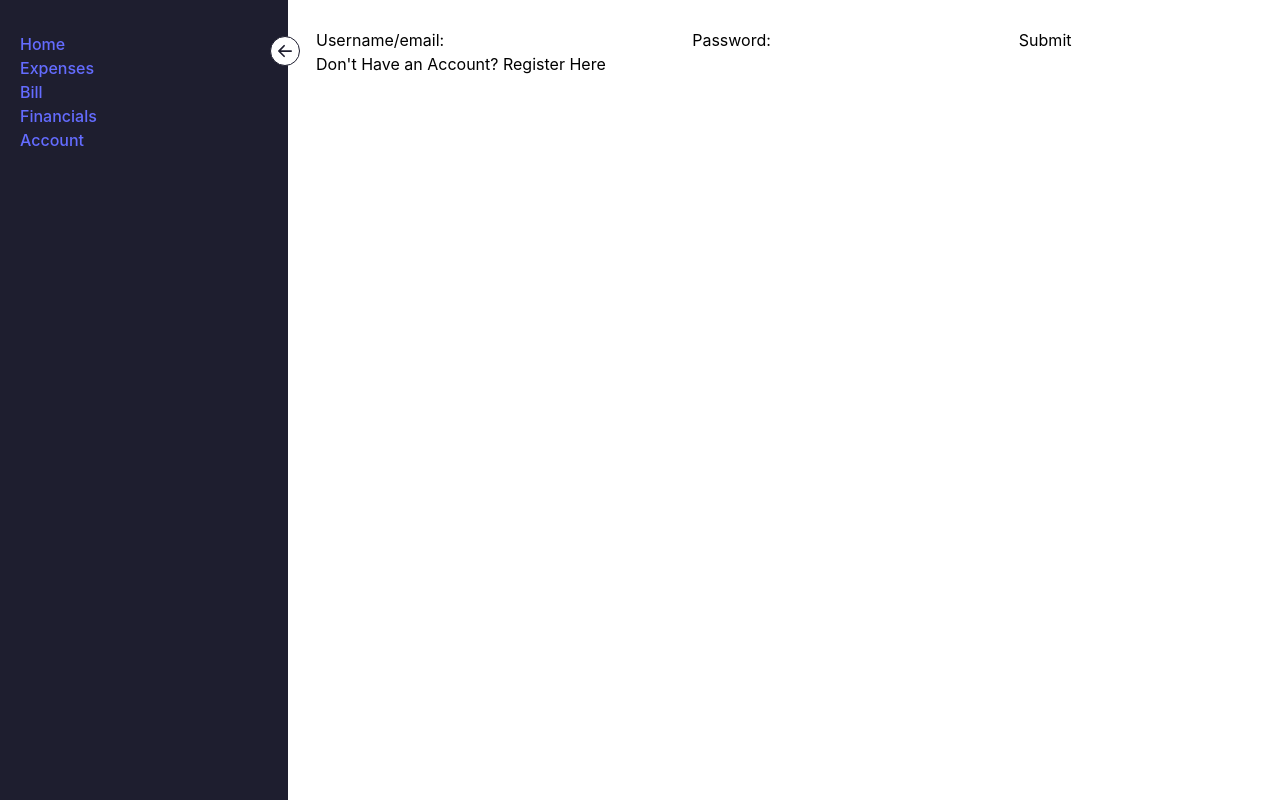
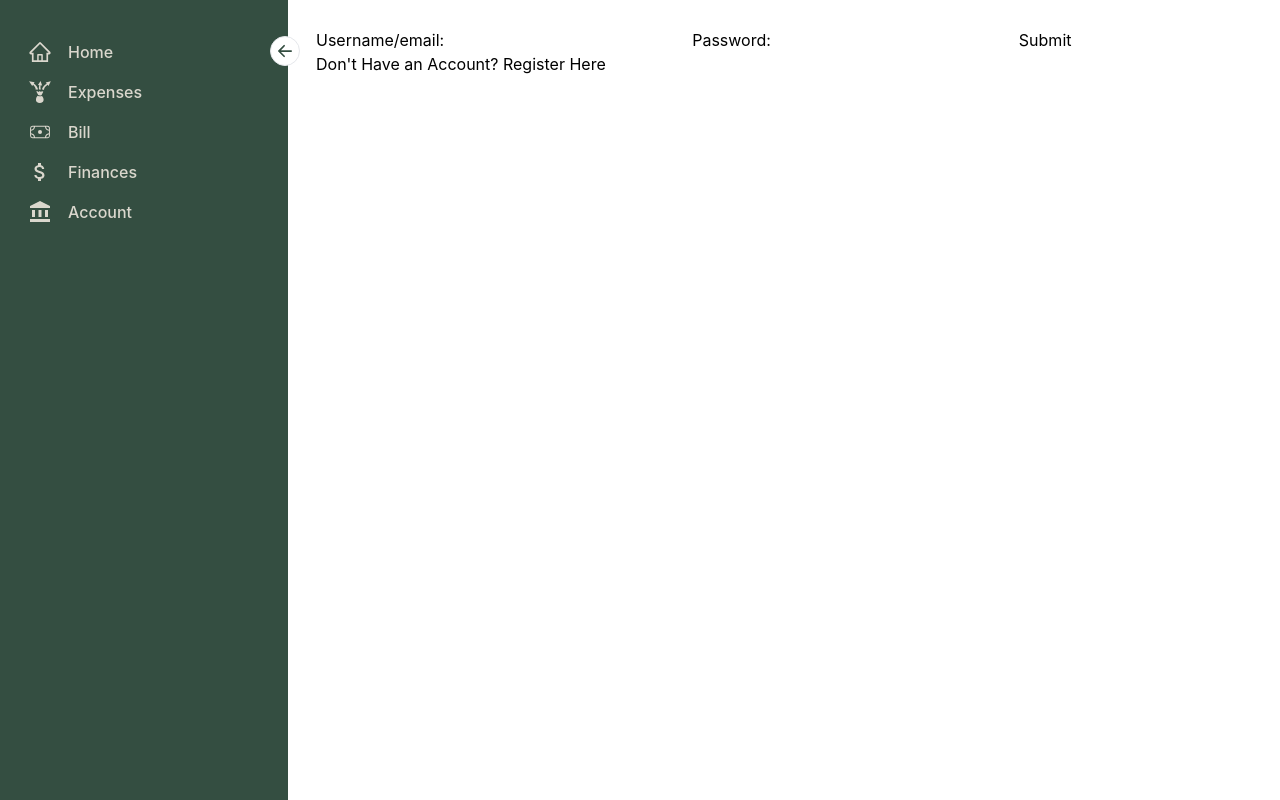
Before and after one commit to mikhael-oo/finance-manager, a React (Vite) app in the folder frontend/: page / in a window 1280 px wide. Built offline with nearby package versions, Linux system fonts and the light colour scheme.

Commit message:
Design added again

```diff
--- a/frontend/src/components/pages/Layout.jsx
+++ b/frontend/src/components/pages/Layout.jsx
@@ -1,28 +1,59 @@
 import { Outlet, Link } from "react-router-dom";
 import { useState } from "react";
 import {BsArrowLeftShort} from "react-icons/bs";
+import {AiOutlineHome} from "react-icons/ai";
+import {GiExpense} from "react-icons/gi";
+import {CiMoneyBill} from "react-icons/ci";
+import {MdAttachMoney, MdAccountBalance} from "react-icons/md";
 
 const Layout = () => {
     const [open, setOpen] = useState(true);
     return (
         <>
-            <nav className={`bg-dark-purple h-screen p-5 pt-8 ${open ? "w-72" : "w-24"} duration-300 relative`}>
-                <BsArrowLeftShort className={`bg-white text-dark-purple text-3xl rounded-full absolute -right-3 top-9 border border-dark-purple cursor-pointer ${!open && "rotate-180"}`} onClick={() => setOpen(!open)} />
+            <nav className={`bg-dark-green h-screen p-5 pt-8 ${open ? "w-72" : "w-24"} duration-300 relative `}>
+                <BsArrowLeftShort className={`bg-white text-dark-green text-3xl rounded-full absolute -right-3 top-9 border border-dark-purple cursor-pointer ${!open && "rotate-180"}`} onClick={() => setOpen(!open)} />
                 <ul >
-                    <li>
-                        <Link to ="/home">Home</Link>
+                    <li className="text-cream text-sm flex items-center gap-x-4 cursor-pointer p-2 hover:bg-light-white">
+                        <span className="text-2xl block float-left">
+                            <AiOutlineHome />
+                        </span>
+                        <span className={`text-base font-medium flex-1 duration-200 ${!open && "hidden"} `}>
+                            <Link to ="/home">Home</Link>
+                        </span>
+
                     </li>
-                    <li>
-                        <Link to ="/expense">Expenses</Link>
+                    <li className="text-cream text-sm flex items-center gap-x-4 cursor-pointer p-2 hover:bg-light-white">
+                        <span className="text-2xl block float-left">
+                            <GiExpense />
+                        </span>
+                        <span className={`text-base font-medium flex-1 duration-200 ${!open && "hidden"} `}>
+                            <Link to ="/expense">Expenses</Link>
+                        </span>
+
                     </li>
-                    <li>
-                        <Link to ="/bill">Bill</Link>
+                    <li className="text-cream text-sm flex items-center gap-x-4 cursor-pointer p-2 hover:bg-light-white">
+                        <span className="text-2xl block float-left">
+                            <CiMoneyBill />
+                        </span>
+                        <span className={`text-base font-medium flex-1 duration-200 ${!open && "hidden"} `}>
+                            <Link to ="/bill">Bill</Link>
+                        </span>
                     </li>
-                    <li>
-                        <Link to ="/planning">Financials</Link>
+                    <li className="text-cream text-sm flex items-center gap-x-4 cursor-pointer p-2 hover:bg-light-white">
+                        <span className="text-2xl block float-left">
+                            <MdAttachMoney />
+                        </span>
+                        <span className={`text-base font-medium flex-1 duration-200 ${!open && "hidden"} `}>
+                            <Link to ="/planning">Finances</Link>
+                        </span>
                     </li>
-                    <li>
-                        <Link to ="/account">Account</Link>
+                    <li className="text-cream text-sm flex items-center gap-x-4 cursor-pointer p-2 hover:bg-light-white">
+                        <span className="text-2xl block float-left">
+                            <MdAccountBalance />
+                        </span>
+                        <span className={`text-base font-medium flex-1 duration-200 ${!open && "hidden"} `}>
+                            <Link to ="/account">Account</Link>
+                        </span>
                     </li>
                 </ul>
             </nav>
--- a/frontend/src/index.css
+++ b/frontend/src/index.css
@@ -18,15 +18,6 @@
   -webkit-text-size-adjust: 100%;
 }
 
-a {
-  font-weight: 500;
-  color: #646cff;
-  text-decoration: inherit;
-}
-a:hover {
-  color: #535bf2;
-}
-
 body {
   box-sizing: border-box;
   margin: 0;
--- a/frontend/tailwind.config.cjs
+++ b/frontend/tailwind.config.cjs
@@ -7,8 +7,11 @@ module.exports = {
   theme: {
     extend: {
       colors: {
-        "dark-purple": "#1E1E2F",
-        "light-white": "#F9F9F9"
+        "dark-green": "#344E41",
+        "cream": "#dad7cd",
+        "light-green": "#588157",
+        "faded-green": "#A3B18A",
+        "green": "#3a5a40"
       },
     },
   },
```
